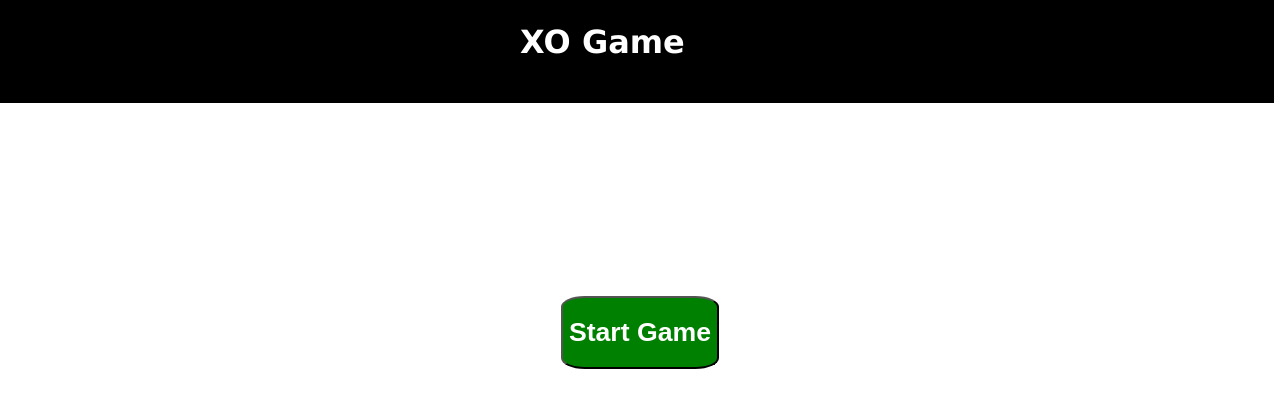
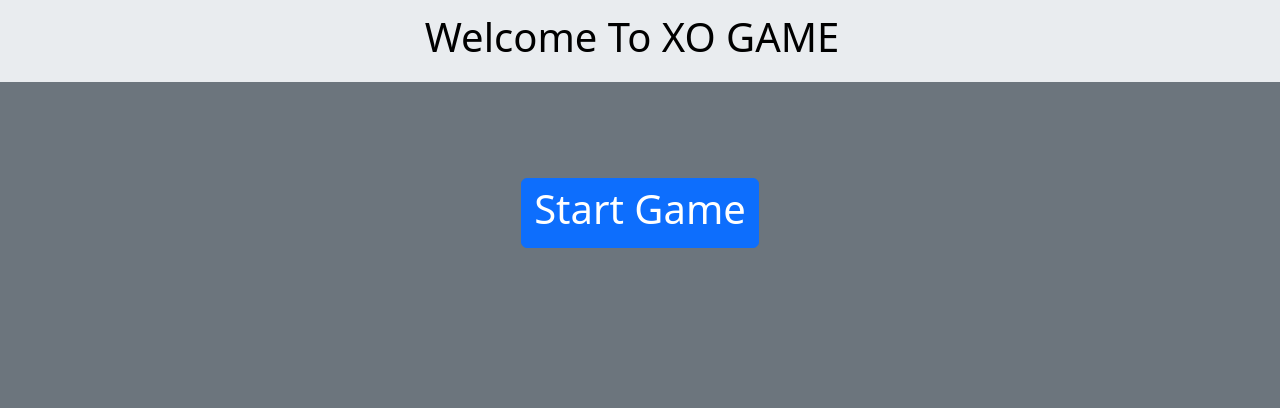
Before and after one commit to Yousef10p/XO, a plain HTML site: page index.html in a window 1280 px wide. Drawn offline with nearby package versions, Linux system fonts and the light colour scheme.

Commit message:
added bootstrap edit except the table...

```diff
--- a/index.html
+++ b/index.html
@@ -2,14 +2,24 @@
 <head>
     <link rel="stylesheet" href="style.css">
     <script src = "script.js"></script>
+    <link href="https://cdn.jsdelivr.net/npm/bootstrap@5.3.3/dist/css/bootstrap.min.css" rel="stylesheet" integrity="sha384-QWTKZyjpPEjISv5WaRU9OFeRpok6YctnYmDr5pNlyT2bRjXh0JMhjY6hW+ALEwIH" crossorigin="anonymous">
 </head>
 
-<body>
-        <div class="nav">
-            <h1 id="h1innav">XO Game</h1>
+<body class="bg-secondary">
+
+    <nav class="navbar bg-body-secondary">
+        <div class="container-fluid justify-content-center">
+          <span class="navbar-brand mb-0 h1"> <p class="h1">Welcome To XO GAME</p></span>
         </div>
-        <button id="btnGame" onclick="starter()"><h1 id="h1button">Start Game</h1></button>
-        <div class="grid-container">
+    </nav>
+
+
+        <!-- <button id="btnGame" onclick="starter()"><h1 id="h1button">Start Game</h1></button> -->
+         <div class="d-flex flex-row justify-content-center pt-5 mt-5 mb-5 pb-5">
+                <button id="btnGame" onclick="starter()" type="button" class="btn btn-primary"><h1 id="h1button">Start Game</h1></button>
+        </div>
+
+        <div class="grid-container" >
             <div  class="grid-item"><div id="b00" onclick="setValue('b00')" class="blocks"></div></div>
             <div  class="grid-item"><div id="b01" onclick="setValue('b01')" class="blocks"></div></div>
             <div  class="grid-item"><div id="b02" onclick="setValue('b02')" class="blocks"></div></div>
@@ -20,7 +30,12 @@
             <div  class="grid-item"><div id="b21" onclick="setValue('b21')" class="blocks"></div></div>
             <div  class="grid-item"><div id="b22" onclick="setValue('b22')" class="blocks"></div></div>
         </div>
-    <h1 id="turn"></h1>
+
+
+        <div class="container-fluid text-center mt-5 pt-5">
+            <h1 id="turn" style="display: none;"></h1>
+        </div>
+
     <script>
         let XOarray = [
                         [-1,-1,-1],
--- a/style.css
+++ b/style.css
@@ -1,48 +1,8 @@
-
-body{
-    background-color: white;
-}
-
-.nav{
-
-  background-color: black;
-  height: 120px;
-  width: 100.82%;
-  position: relative;
-  right: 8px;
-  bottom: 25px;
-}
-
-#h1innav{
-  position: fixed;
-  color: white;
-  text-align: center;
-  right: 46.5%;
-  top: 0.25%;
-  font-family:Verdana, Geneva, Tahoma, sans-serif;
-}
-
-#btnGame{
-    position: relative;
-    top: 80px;
-    background-color: green;
-    display: block;
-    margin-left: auto;
-    margin-right: auto;
-    margin-top: 7%;
-    border-radius: 15%;
-}
-
-#h1button{
-    color: white;
-}
-
-
 .grid-container {
     display: none;
     width: 900px;
     height: 300px;
-    margin: 8% auto auto auto;
+    margin: 0% auto auto auto;
     grid-template-columns: auto auto auto;
     /* background-color: #2196F3; */
     /* padding: 10px; */
@@ -82,12 +42,5 @@ body{
     background-position: center;
     background-repeat: no-repeat;
     background-size: 60px;
-    background-color: inherit;
+    background-color: rgba(255, 255, 255, 0.8);
   }
-
-  #turn{
-    text-align: center;
-    margin-top: 100px;
-    display: none;
-
-  }
```
